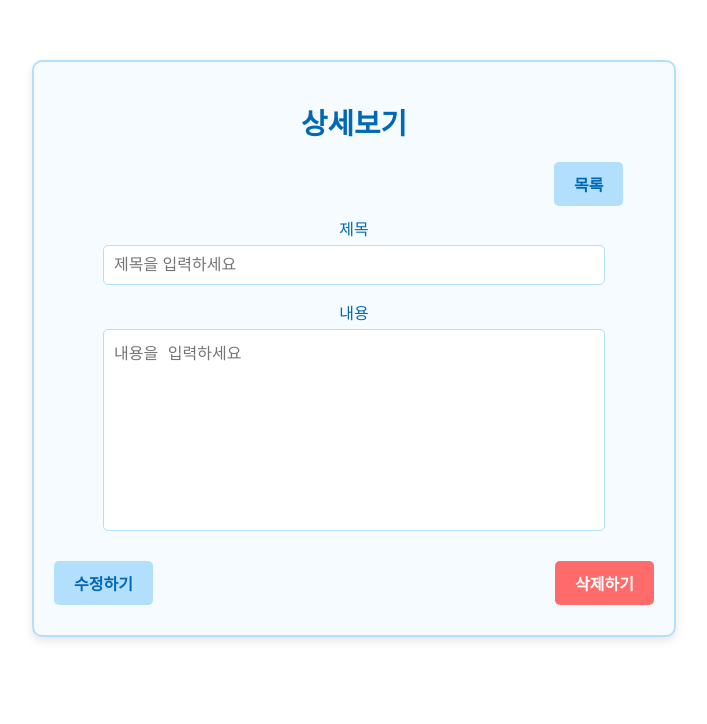
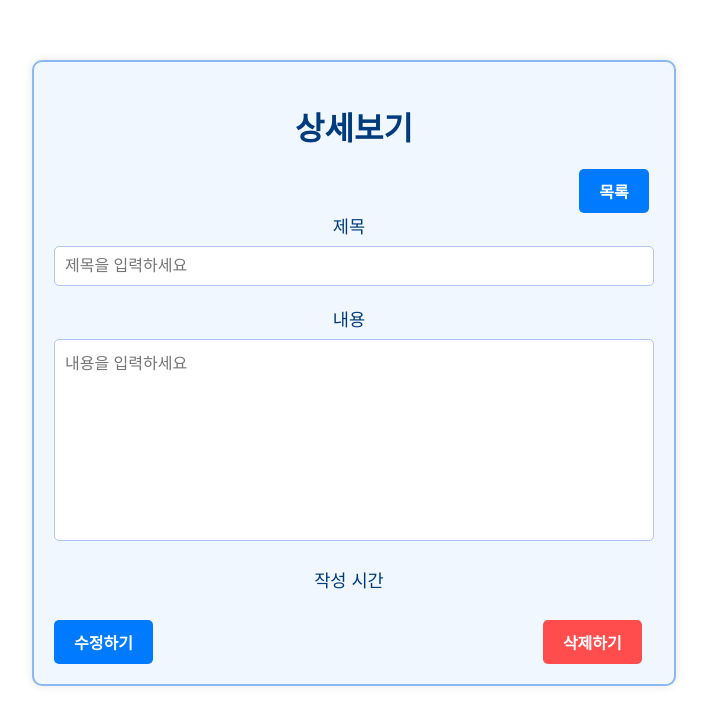
Before and after one commit to moeunseo/vud-board-project, a Vue app: page /detail/1 in a window 1280 px wide. Shown: the top 724 px of the page, without its empty margins (286-993 px from the left). Built offline with nearby package versions, Linux system fonts and the light colour scheme; no server answers.

Commit message:
2025.01.10 ~ 11 node.js 로 백엔드 구현한 게시판

```diff
--- a/src/assets/css/common.css
+++ b/src/assets/css/common.css
@@ -1,104 +1,83 @@
-/* 게시글 작성, 수정 컴포넌트 css */
 .post-write {
+  margin: 30px auto;
   max-width: 600px;
-    margin: 50px auto;
   padding: 20px;
-    border: 2px solid #B2DFFC;
+  background-color: #f0f7ff;
+  border: 2px solid #8bb7f2;
   border-radius: 10px;
-    background-color: #F5FBFF;
-    box-shadow: 0 4px 10px rgba(0, 0, 0, 0.1);
+  box-shadow: 0 0 10px rgba(0, 0, 0, 0.1);
 }
 
 h1 {
   text-align: center;
-    color: #0068B4;
-    font-size: 1.8rem;
+  font-size: 2rem;
+  color: #003c7d;
   margin-bottom: 20px;
 }
 
 .input-group {
-    margin-bottom: 15px;
-    text-align: center;
+  margin-bottom: 20px;
+  display: flex;
+  flex-direction: column;
+  align-items: center; /* 중앙 정렬 */
 }
 
 .input-group label {
+  font-size: 1.1rem;
+  color: #003c7d;
   display: block;
-    font-size: 1rem;
-    margin-bottom: 5px;
-    color: #0068B4;
+  margin-bottom: 8px;
 }
 
-  input[type="text"],
-  textarea {
-    width: 80%;
+.input-group input,
+.input-group textarea {
+  width: 100%;
   padding: 10px;
-    border: 1px solid #B2DFFC;
+  font-size: 16px;
+  border: 1px solid #b0c6f6;
   border-radius: 5px;
-    font-size: 1rem;
-    margin: 0 auto;
-    display: block;
+  box-sizing: border-box;
+  background-color: #ffffff;
+  font-family: 'Arial', sans-serif; /* 글씨체 동일하게 설정 */
+}
+
+.input-group input:focus,
+.input-group textarea:focus {
+  border-color: #007BFF;
+  outline: none;
 }
 
 textarea {
   resize: none;
 }
 
-  .button-group div {
+.button-group {
   display: flex;
   justify-content: space-between;
   margin-top: 20px;
 }
 
-  /* 공통 버튼 스타일 */
-  button, .back-btn, .submit-btn {
-    display: inline-block;
+/* 상세보기: 수정, 삭제하기 버튼
+   작성하기: 뒤로가기, 작성하기 버튼*/
+.button-group button {
   padding: 10px 20px;
-    margin: 10px 0;
-    background-color: #B2DFFC;
-    color: #0068B4;
-    text-decoration: none;
-    text-align: center;
+  font-size: 16px;
+  background-color: #007BFF;
+  color: white;
   border: none;
   border-radius: 5px;
-    font-size: 16px;
+  cursor: pointer;
   font-weight: bold;
-    cursor: pointer;
-    transition: background-color 0.3s ease, transform 0.2s ease;
 }
 
-  button:hover, .back-btn:hover, .submit-btn:hover {
-    background-color: #003E7E;
+.back-btn,
+.submit-btn {
+  padding: 10px 20px;
+  font-size: 16px;
+  background-color: #007BFF;
+  color: white;
+  border: none;
+  border-radius: 5px;
+  cursor: pointer;
+  font-weight: bold;
 }
-
-  button:active, .back-btn:active, .submit-btn:active {
-    background-color: #002B57;
-    transform: scale(0.98);
-  }
-
-  /* 작성하기 버튼 스타일 */
-  .submit-btn {
-    background-color: #0068B4;
-    color: white;
-  }
-
-  .submit-btn:hover {
-    background-color: #004A99;
-  }
-
-  .submit-btn:active {
-    background-color: #003E7E;
-  }
-
-  /* 삭제 버튼 */
-  .delete-btn {
-    background-color: #FF6B6B;
-    color: white;
-  }
-
-  .delete-btn:hover {
-    background-color: #FF4A4A;
-  }
-
-  .delete-btn:active {
-    background-color: #E63939;
-  }
--- a/src/components/PostDetail.vue
+++ b/src/components/PostDetail.vue
@@ -1,103 +1,117 @@
 <template>
   <div class="post-write">
     <h1>상세보기</h1>
-      <!-- <router-link to="/" class="back-btn list-btn">목록</router-link> -->
-      <router-link :to="{name: 'Home'}" class="back-btn list-btn">목록</router-link>
 
+    <!-- 목록으로 돌아가기 -->
+    <router-link :to="{name: 'Home'}" class="list-btn">목록</router-link>
+
+    <!-- 게시글 수정/완료 폼 -->
+    <form @submit.prevent="toggleEditMode($route.params.id)">
       <div class="input-group">
         <label for="title">제목</label>
-        <input type="text" id="title" placeholder="제목을 입력하세요" v-model.trim="title" :readonly="isEditMode">
+        <input type="text" id="title" placeholder="제목을 입력하세요" v-model.trim="title" :readonly="isEditMode" required>
       </div>
 
       <div class="input-group">
         <label for="content">내용</label>
-        <textarea id="content" rows="10" placeholder="내용을 입력하세요" v-model.trim="content" @keyup.enter="addPost" :readonly="isEditMode"></textarea>
+        <textarea id="content" rows="10" placeholder="내용을 입력하세요" v-model.trim="content" :readonly="isEditMode" required></textarea>
+      </div>
+
+      <div>
+        <label for="updateTime">작성 시간</label>
+        <p>{{ updateTime }}</p>
       </div>
 
       <div class="button-group">
         <div>
-          <button @click="toggleEditMode">{{isEditMode ? '수정하기' : '완료하기'}}</button>
-          <button class="delete-btn" @click="deletePost($route.params.id)">삭제하기</button>
+          <!-- 수정/완료 버튼 -->
+          <button type="submit">{{isEditMode ? '수정하기' : '완료하기'}}</button>
+          <button class="delete-btn" @click="deleteBoard($route.params.id)">삭제하기</button>
         </div>
       </div>
+    </form>
   </div>
 </template>
 
 <script>
 // 중복되는 css는 따로 파일을 만들어서 import
 import "@/assets/css/common.css"
+import axios from "axios";
 export default {
     name: "PostDetail",
     data(){
         return {
             title: '',
             content: '',
+            updateTime: '',
             isEditMode: true // true일 때 읽기 모드
         }
     },
     // 상세보기 페이지로 넘어오면서 게시글에 대한 데이터들을 화면에 렌더링 하기 위함
-    created(){
+    mounted(){
       const postId = this.$route.params.id
-
-    // 상세보기로 들어왔다면
-    // 라우터로 받아올 땐 문자열로 받아옴
-    if(postId){
-      const posts = this.getPosts()
-      const post = posts.find((post) => post.id === parseInt(postId))
-
-      if(post){
-        this.title = post.title
-        this.content = post.content
-      }
-    }
-  },
-  methods:{
-    // 메소드 호출도 반복이 된다면 utils 폴더로 따로 빼서 메소드를 호출 시켜도 된다.
-    // 로컬 스토리지에서 게시글 가져오기
-    getPosts(){
-    return JSON.parse(localStorage.getItem('posts')) || []
+      this.boardDetail(postId)
     },
 
-    // 게시글 저장하기
-    savePosts(posts){
-      localStorage.setItem('posts', JSON.stringify(posts))
+  methods:{
+    // 게시글 db에서 가져오기
+    boardDetail(boardId){
+      axios
+      .get(`http://localhost:3000/detail/${boardId}`)
+      .then(response =>{
+          const post = response.data;
+          this.title = post.board_title // 받아온 데이터로 title 설정
+          this.content = post.board_content // 받아온 데이터로 content 설정
+
+        // 받은 날짜를 원하는 형식으로 변환
+        const date = new Date(post.board_update_time);
+        this.updateTime = `${date.getFullYear()}/
+        ${(date.getMonth() + 1).toString().padStart(2, '0')}/
+        ${date.getDate().toString().padStart(2, '0')}
+        ${date.getHours().toString().padStart(2, '0')}:${date.getMinutes().toString().padStart(2, '0')}`
+      })
+      .catch (error =>{
+          console.error('게시글을 가져오면서 오류 발생', error)
+        })
       },
 
     // 게시글 삭제
-    deletePost(postId){
+    deleteBoard(boardId){
       const confirmDelete = confirm('게시글을 삭제하겠습니까?')
       if(confirmDelete){
-        const posts = this.getPosts()
-        // 현재 들어온 게시글의 번호가 다른 애들만 배열에 추가
-        // url에 있는 id값은 문자열이기 때문에 형변환을 해줘야함
-        const updatedPosts = posts.filter(post => post.id !== parseInt(postId))
-        this.savePosts(updatedPosts)
-
+        axios
+        .delete(`http://localhost:3000/detail/${boardId}`)
+        .then(response =>{
+          console.log(response.data, '삭제 완료')
           // 삭제 후엔 리스트 화면으로
           this.$router.push({name: 'Home'})
+        })
+        .catch(error =>{
+          console.error('게시글 삭제 오류', error)
+        })
       }
     },
-
-    // 게시글 수정
-    toggleEditMode(){
+      //게시글 수정
+      toggleEditMode(boardId){
         // 현재 플래그가 true라면 false로 변경
       if(this.isEditMode){
         this.isEditMode = false
       }
 
       else{
-        const posts = this.getPosts()
-        // map: 배열의 각 요소를 순회하며 수정 혹은 그대로 유지하여 새 배열을 반환
-        const updatePosts = posts.map(post =>
-        post.id === parseInt(this.$route.params.id)
-        // 스프레드 연산자. post 안에 모든 객체가 존재
-        // id값은 변경되지 않는 값이므로 그대로 두고 변경되는 값들만 받아와서 갱신하기!
-        ? {...post, title: this.title, content: this.content}
-        : post)
-        this.savePosts(updatePosts)
+        axios
+        .put(`http://localhost:3000/detail/${boardId}`, {
+          title: this.title,
+          content: this.content
+        })
+        .then(response =>{
+          console.log(response.data, '수정 완료')
           this.isEditMode = true
-
           alert('수정이 완료되었습니다.')
+        })
+        .catch(err =>{
+          console.error('게시글 수정 오류', err)
+        })
       }
     }
   }
@@ -105,10 +119,46 @@ export default {
 </script>
 
 <style scoped>
-/* 목록 버튼 스타일 추가 */
+label, p{
+  font-size: 1.1rem;
+  color: #003c7d;
+  margin-bottom: 8px;
+  display: inline-flex; /* 한 줄로 배치 */
+}
+
+label {
+  margin-right: 10px; /* label과 p 사이의 간격을 조정 */
+}
+
+.button-group button.delete-btn {
+  background-color: #FF4D4D;
+  margin-left: 390px;
+}
+
+.button-group button:hover {
+  background-color: #0056b3;
+}
+
+.button-group button.delete-btn:hover {
+  background-color: #cc0000;
+}
+
 .list-btn {
-  display: block;
-  margin-left: 500px;
-  width: fit-content; /* 버튼 크기를 텍스트에 맞춤 */
+  display: inline-block;
+  padding: 10px 20px;
+  font-size: 16px;
+  background-color: #007BFF;
+  color: white;
+  border: none;
+  border-radius: 5px;
+  cursor: pointer;
+  text-align: center;
+  font-weight: bold;
+  text-decoration: none; /* 링크 기본 스타일 제거 */
+  margin-left: 520px;
+}
+
+.list-btn:hover{
+  background-color: #0056b3;
 }
 </style>
--- a/vue.config.js
+++ b/vue.config.js
@@ -2,3 +2,9 @@ const { defineConfig } = require('@vue/cli-service')
 module.exports = defineConfig({
   transpileDependencies: true
 })
+
+module.exports = {
+  devServer: {
+    proxy: 'http://localhost:3000'
+  }
+}
```
Also changed, not shown: backend.js (added, +124 -0 lines), package.json (+10 -1 lines), src/components/PostForm.vue (+47 -45 lines), src/components/PostList.vue (+19 -12 lines), 1 other file (tests, documents, lock files or other folders). Lines whose indentation alone changed are shown as unchanged.
